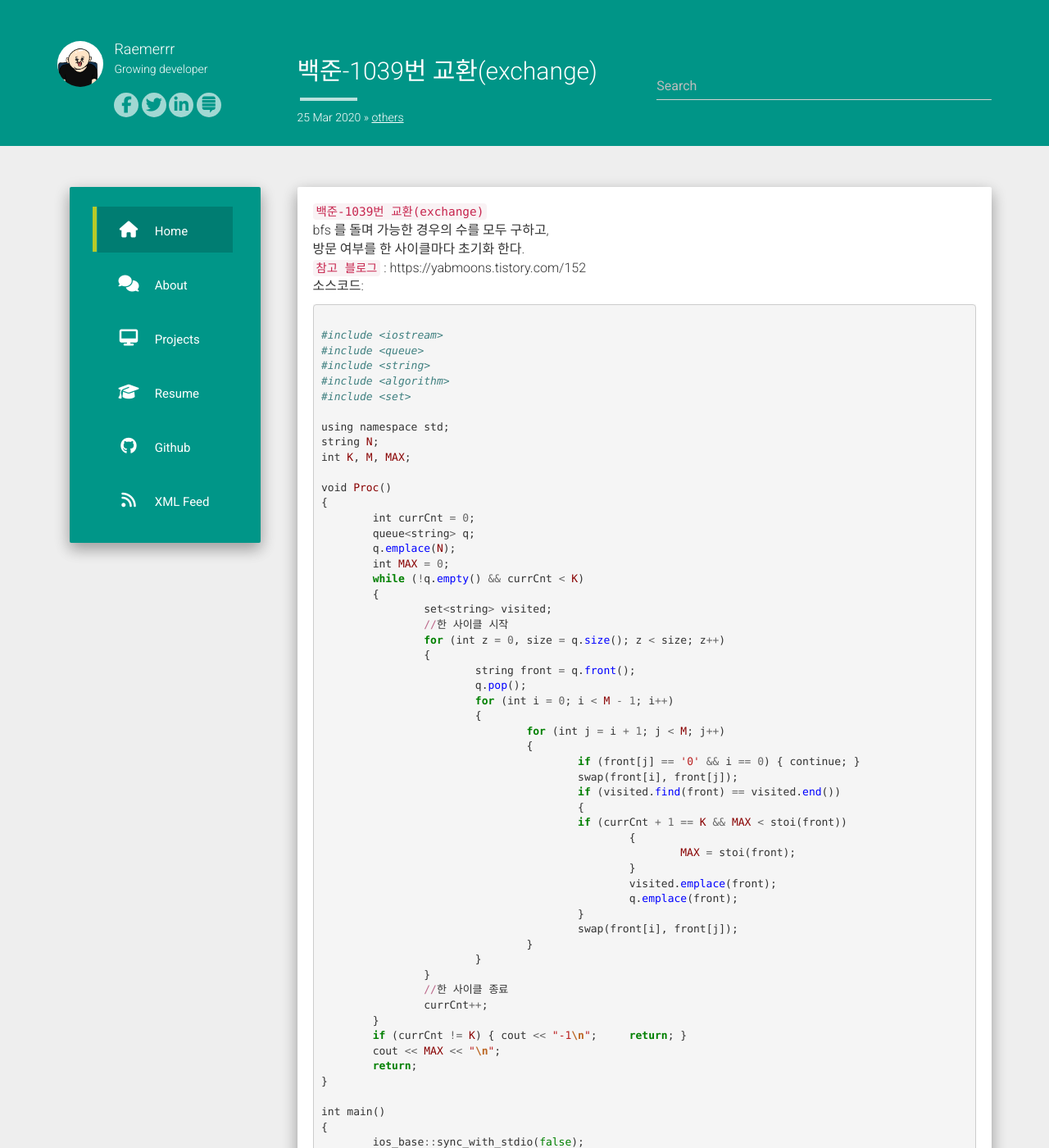
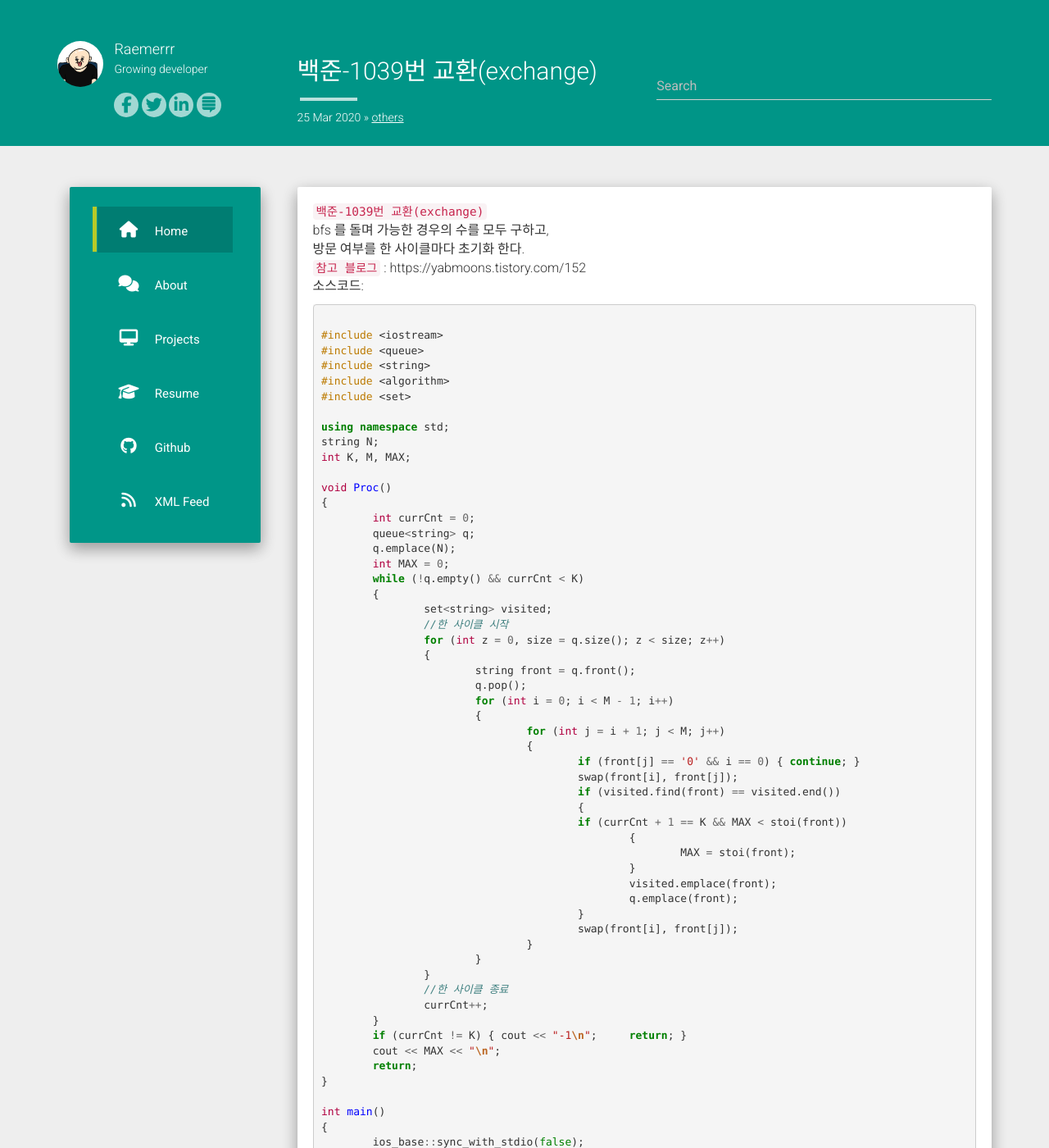
Before and after one commit to Raemerrr/raemerrr.github.io, a Jekyll site: the page built from _posts/2020-03-25-boj_1039.md, in a window 1280 px wide and 1400 px high. Shown: the whole window at 82% size. Built offline with Jekyll 4.4.1, drawn with Linux system fonts in a browser that asks for light colours; nearby versions of some CDN libraries; comment, search, counter and statistics services are not loaded.

Commit message:
Update 2020-03-25-boj_1039.md

```diff
--- a/_posts/2020-03-25-boj_1039.md
+++ b/_posts/2020-03-25-boj_1039.md
@@ -1,7 +1,7 @@
 ---
 layout: post
-title:  "백준-1039번 교환(exchange)"
-date:   2020-03-25 23:03:54
+title: "백준-1039번 교환(exchange)"
+date: 2020-03-25 23:03:54
 categories: others
 ---
 `백준-1039번 교환(exchange)`
@@ -9,7 +9,7 @@ bfs 를 돌며 가능한 경우의 수를 모두 구하고,
 방문 여부를 한 사이클마다 초기화 한다.
 `참고 블로그` : https://yabmoons.tistory.com/152
 소스코드:
-{% highlight ruby %}
+{% highlight cpp %}
 #include <iostream>
 #include <queue>
 #include <string>
```
